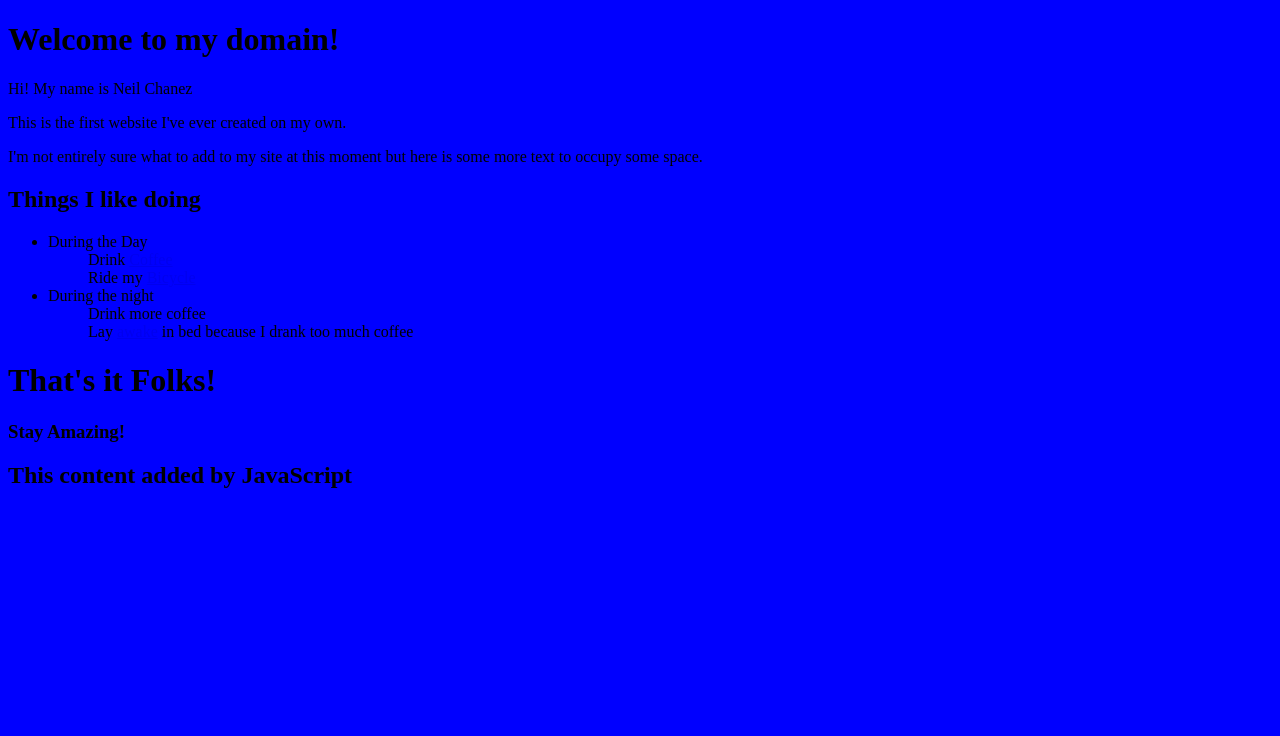
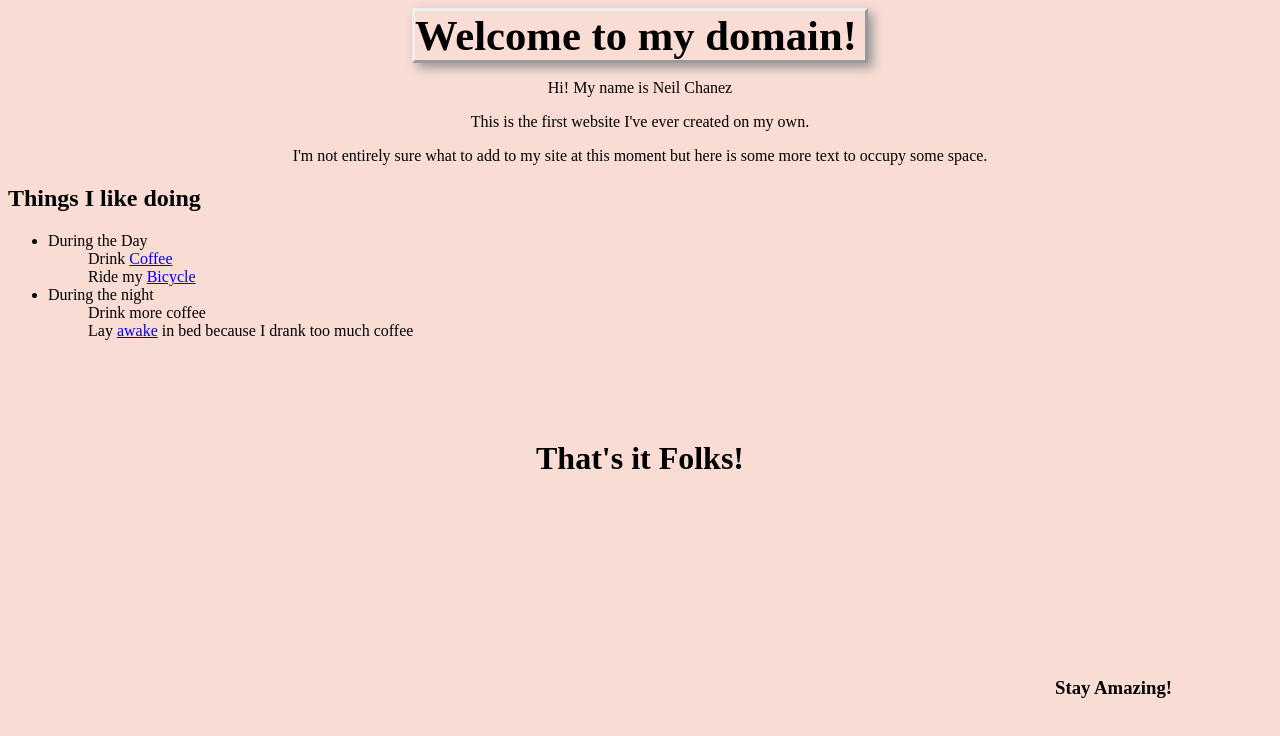
Before and after one commit to Chanez89/rebornChanez, a plain HTML site: page index.html in a window 1280 px wide. Drawn offline with Linux system fonts and the light colour scheme.

Commit message:
small updates on index.html and script.js. Added style in style.css

```diff
--- a/script.js
+++ b/script.js
@@ -1,4 +1,5 @@
-const h2 = document.createElement('h2');
+/* const h2 = document.createElement('h2');
 h2.textContent = "This content added by JavaScript";
 
 document.querySelector('body').appendChild(h2);
+*/
--- a/style.css
+++ b/style.css
@@ -1,3 +1,33 @@
 body {
-    background: blue;
+    background: rgba(223, 63, 15, 0.171);
+
+
   }
+
+
+
+
+  #welcome { /* Centers main heading (h1) */
+    font-size: 32pt;
+    border-style: outset;
+    width: 450px;
+    margin: 0 auto;
+    box-shadow: 5px 5px 10px #999; /*adds shadow to box*/
+
+}
+
+h1.ending{
+    margin-top: 100px;
+}
+
+p, h1.ending{
+    text-align: center;
+}
+
+
+
+h3{
+    text-align: right;
+    margin-right: 100px;
+    margin-top: 200px;
+}
```
